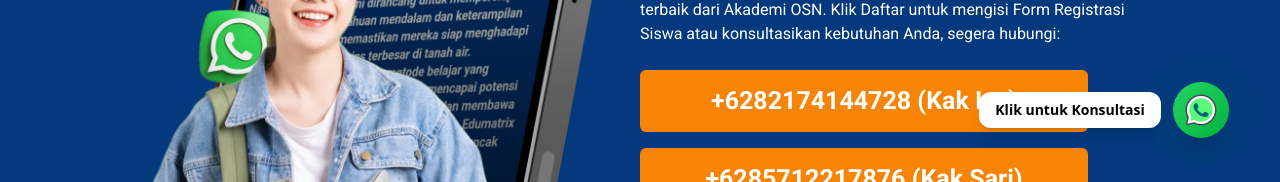
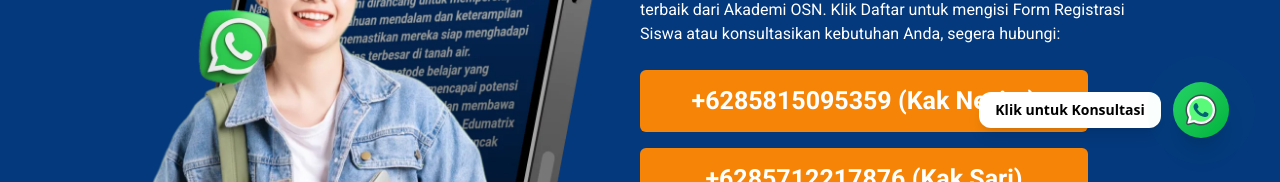
Before and after one commit to Baso-CODE/akademi-osn-edumatrix-indonesia, a Next.js app: page /contact in a window 1280 px wide. Shown: the part 606-788 px from the top of the page. Built offline with nearby package versions, Linux system fonts and the light colour scheme; no server answers; a web font is replaced by a local one.

Commit message:
fix: remove contact kak nia, dias, iva

```diff
--- a/app/components/data/contactCs.dummyData.ts
+++ b/app/components/data/contactCs.dummyData.ts
@@ -3,10 +3,10 @@ import { ContactCs } from "@/app/types/contact.type";
 export const dummyContactCsData: ContactCs[] = [
   {
     id: 1,
-    nama_cs: "Kak Iva",
-    nomor_hp: "+6282174144728",
-    link_cta: `https://wa.me/6282174144728?text=${encodeURIComponent(
-      "Halo Kak Iva https://akademiosn.com/, Saya ingin tanya program belajar yang ada di Akademi OSN. Apa saja jenis program belajar dan pilihan paket.",
+    nama_cs: "Kak Nevita",
+    nomor_hp: "+6285815095359",
+    link_cta: `https://wa.me/6285815095359?text=${encodeURIComponent(
+      "Halo Kak Nevita https://akademiosn.com/, Saya ingin tanya program belajar yang ada di Akademi OSN. Apa saja jenis program belajar dan pilihan paket.",
     )}`,
     isDeleted: false,
     weight: 1,
--- a/app/components/footerEdumatrix.tsx
+++ b/app/components/footerEdumatrix.tsx
@@ -11,16 +11,16 @@ export default async function FooterEduMatrix() {
   //   contactData.length > 0 ? contactData : dummyContactCsData;
 
   const contactData: ContactCs[] = [
-    // {
-    //   id: 1,
-    //   nomor_hp: "0858-1509-5359",
-    //   nama_cs: "Kak Nevita",
-    //   link_cta:
-    //     "https://api.whatsapp.com/send?phone=6285815095359&text=Halo%20Kak%20Nevita%2C%20Saya%20ingin%20tanya%20program%20belajar%20OSN%20yang%20ada%20di%20Edumatrix%20Indonesia.%20Apa%20saja%20jenis%20program%20belajar%20dan%20pilihan%20paket.%0A%0AInfo%20dari%3A%20https%3A%2F%2Folimpiade.edumatrix-indonesia.com%2F",
-    //   isDeleted: false,
-    //   weight: 3,
-    //   display_order: 1,
-    // },
+    {
+      id: 1,
+      nomor_hp: "0858-1509-5359",
+      nama_cs: "Kak Nevita",
+      link_cta:
+        "https://api.whatsapp.com/send?phone=6285815095359&text=Halo%20Kak%20Nevita%2C%20Saya%20ingin%20tanya%20program%20belajar%20OSN%20yang%20ada%20di%20Edumatrix%20Indonesia.%20Apa%20saja%20jenis%20program%20belajar%20dan%20pilihan%20paket.%0A%0AInfo%20dari%3A%20https%3A%2F%2Folimpiade.edumatrix-indonesia.com%2F",
+      isDeleted: false,
+      weight: 3,
+      display_order: 1,
+    },
     {
       id: 2,
       nomor_hp: "0812-1552-3902",
@@ -40,16 +40,6 @@ export default async function FooterEduMatrix() {
     //   isDeleted: false,
     //   weight: 1,
     //   display_order: 2,
-    // },
-    // {
-    //   id: 4,
-    //   nomor_hp: "0812-1552-3902",
-    //   nama_cs: "Kak Asyah",
-    //   link_cta:
-    //     "https://api.whatsapp.com/send?phone=6281215523902&text=Halo%20Kak%20Asya%2C%20Saya%20ingin%20tanya%20program%20belajar%20yang%20ada%20di%20Edumatrix%20Indonesia.%20Apa%20saja%20jenis%20program%20belajar%20dan%20pilihan%20paket.%0A%0AInfo%20dari%3A%20https%3A%2F%2Folimpiade.edumatrix-indonesia.com%2F",
-    //   isDeleted: false,
-    //   weight: 1,
-    //   display_order: 3,
     // },
     // {
     //   id: 5,
--- a/app/lib/data/contactCSSingleDummy.data.ts
+++ b/app/lib/data/contactCSSingleDummy.data.ts
@@ -32,16 +32,6 @@ export const dummyContactCsData: ContactCs[] = [
     display_order: 1,
   },
   {
-    id: 4,
-    nomor_hp: "0856-0042-2188",
-    nama_cs: "Dias",
-    link_cta:
-      "https://api.whatsapp.com/send?phone=6285600422188&text=Halo%20Kak%20Dias,%20Saya%20ingin%20tanya%20program%20belajar%20OSN%20yang%20ada%20di%20Edumatrix%20Indonesia.%20Apa%20saja%20jenis%20program%20belajar%20dan%20pilihan%20paket.%0A%0AInfo%20dari%3A%20https%3A%2F%2Fhttps://bimbeledumatrix.com/%2F",
-    isDeleted: false,
-    weight: 1,
-    display_order: 2,
-  },
-  {
     id: 6,
     nomor_hp: "0857-1221-7876",
     nama_cs: "Kak Sari",
@@ -51,24 +41,24 @@ export const dummyContactCsData: ContactCs[] = [
     weight: 1,
     display_order: 3,
   },
-  {
-    id: 8,
-    nomor_hp: "0856-0042-2188",
-    nama_cs: "Kak Dias",
-    link_cta:
-      "https://api.whatsapp.com/send?phone=6285600422188&text=Halo%20Kak%20Dias%2C%20Saya%20ingin%20tanya%20program%20belajar%20OSN%20yang%20ada%20di%20Edumatrix%20Indonesia.%20Apa%20saja%20jenis%20program%20belajar%20dan%20pilihan%20paket.%0A%0AInfo%20dari%3A%20https%3A%2F%2Folimpiade.edumatrix-indonesia.com%2F",
-    isDeleted: false,
-    weight: 1,
-    display_order: 3,
-  },
-  {
-    id: 9,
-    nomor_hp: "0812-1636-5729",
-    nama_cs: "Kak Nia",
-    link_cta:
-      "https://api.whatsapp.com/send?phone=6281216365729&text=Halo%20Kak%20Nia%2C%20Saya%20ingin%20tanya%20program%20belajar%20OSN%20yang%20ada%20di%20Edumatrix%20Indonesia.%20Apa%20saja%20jenis%20program%20belajar%20dan%20pilihan%20paket.%0A%0AInfo%20dari%3A%20https%3A%2F%2Folimpiade.edumatrix-indonesia.com%2F",
-    isDeleted: false,
-    weight: 1,
-    display_order: 3,
-  },
+  // {
+  //   id: 8,
+  //   nomor_hp: "0856-0042-2188",
+  //   nama_cs: "Kak Dias",
+  //   link_cta:
+  //     "https://api.whatsapp.com/send?phone=6285600422188&text=Halo%20Kak%20Dias%2C%20Saya%20ingin%20tanya%20program%20belajar%20OSN%20yang%20ada%20di%20Edumatrix%20Indonesia.%20Apa%20saja%20jenis%20program%20belajar%20dan%20pilihan%20paket.%0A%0AInfo%20dari%3A%20https%3A%2F%2Folimpiade.edumatrix-indonesia.com%2F",
+  //   isDeleted: false,
+  //   weight: 1,
+  //   display_order: 3,
+  // },
+  // {
+  //   id: 9,
+  //   nomor_hp: "0812-1636-5729",
+  //   nama_cs: "Kak Nia",
+  //   link_cta:
+  //     "https://api.whatsapp.com/send?phone=6281216365729&text=Halo%20Kak%20Nia%2C%20Saya%20ingin%20tanya%20program%20belajar%20OSN%20yang%20ada%20di%20Edumatrix%20Indonesia.%20Apa%20saja%20jenis%20program%20belajar%20dan%20pilihan%20paket.%0A%0AInfo%20dari%3A%20https%3A%2F%2Folimpiade.edumatrix-indonesia.com%2F",
+  //   isDeleted: false,
+  //   weight: 1,
+  //   display_order: 3,
+  // },
 ];
```
